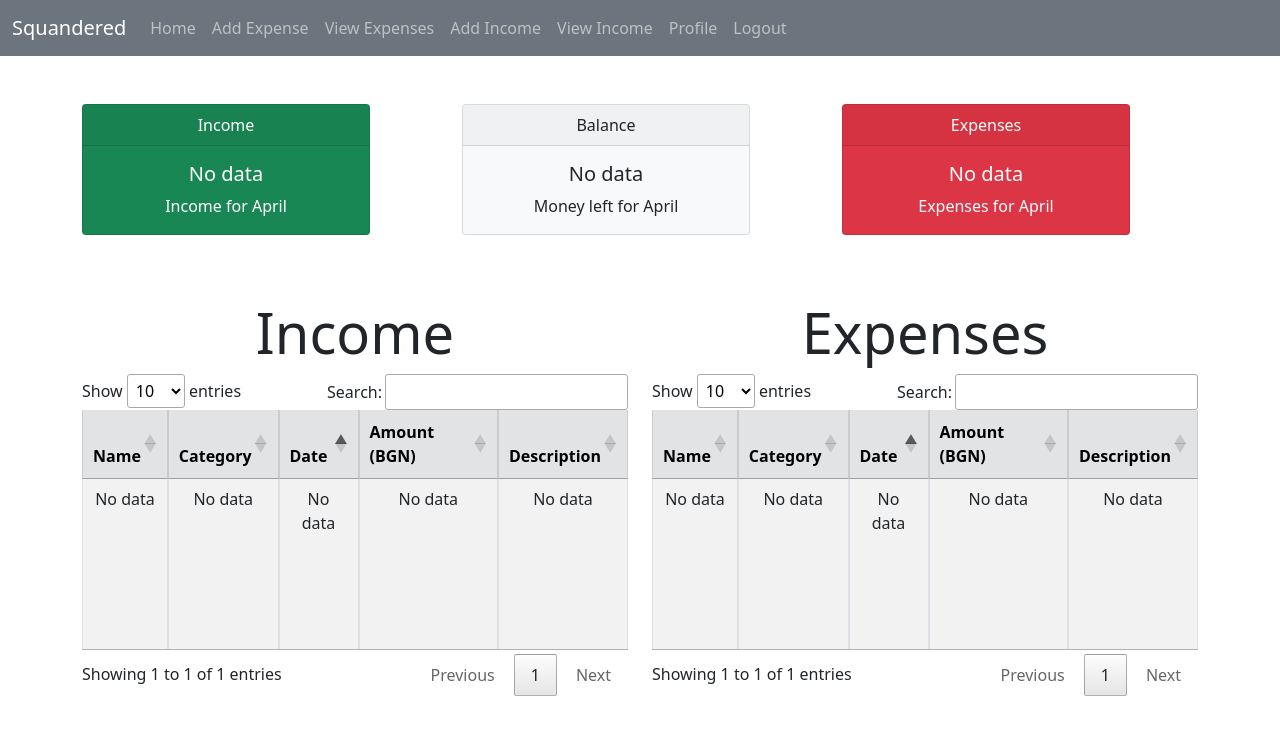
After one commit to kzborisov/squandered, a Django app: page /transaction/details/04/ in a window 1280 px wide. The commit adds this page. Shown: the top 735 px of the page. Run offline with Django 4.2, Linux system fonts and the light colour scheme; a user stored in the database is signed in; tables that the repository leaves empty hold one stand-in row (values such as "Sample post"); some libraries are stand-ins or nearby versions.

Commit message:
Added transaction details per month

```diff
--- a/squandered/account/views.py
+++ b/squandered/account/views.py
@@ -31,6 +31,9 @@ class ProfileLoginView(auth_views.LoginView):
     form_class = ProfileLoginForm
 
     def get_success_url(self):
+        next = self.request.GET.get('next', None)
+        if next:
+            return next
         return reverse_lazy('index')
 
 
--- a/squandered/settings.py
+++ b/squandered/settings.py
@@ -1,5 +1,7 @@
 import os
 from pathlib import Path
+
+from django.urls import reverse_lazy
 
 BASE_DIR = Path(__file__).resolve().parent.parent
 
@@ -111,3 +113,5 @@ STATICFILES_STORAGE = 'whitenoise.storage.CompressedManifestStaticFilesStorage'
 DEFAULT_AUTO_FIELD = 'django.db.models.BigAutoField'
 
 AUTH_USER_MODEL = 'account.CustomUser'
+
+LOGIN_URL = reverse_lazy('profile login')
--- /dev/null
+++ b/squandered/transaction/templatetags/month_name.py
@@ -0,0 +1,10 @@
+import calendar
+
+from django import template
+
+register = template.Library()
+
+
+@register.filter
+def month_name(month_number):
+    return calendar.month_name[month_number]
--- a/squandered/transaction/urls.py
+++ b/squandered/transaction/urls.py
@@ -3,10 +3,11 @@ from django.urls import path
 from squandered.transaction import views
 
 urlpatterns = (
+    path('details/<int:month>/', views.TransactionDetailsPerMonthView.as_view(), name='transaction details per month'),
     path('add-expense/', views.AddExpenseView.as_view(), name='add expense'),
     path('add-expense-category/', views.AddExpenseCategoryView.as_view(), name='add expense category'),
     path('add-income/', views.AddIncomeView.as_view(), name='add income'),
     path('add-income-category/', views.AddIncomeCategoryView.as_view(), name='add income category'),
     path('expenses-details/', views.ExpensesDetailsView.as_view(), name='expenses details'),
-    path('income-details/', views.IncomeDetailsView.as_view(), name='income details')
+    path('income-details/', views.IncomeDetailsView.as_view(), name='income details'),
 )
--- a/squandered/transaction/views.py
+++ b/squandered/transaction/views.py
@@ -1,4 +1,6 @@
 from django.contrib.auth.mixins import LoginRequiredMixin
+from django.db.models import Sum
+from django.http import Http404
 from django.urls import reverse_lazy
 from django.views import generic as views
 
@@ -47,3 +49,36 @@ class IncomeDetailsView(LoginRequiredMixin, views.ListView):
     template_name = 'transaction/income-details.html'
     model = Income
     context_object_name = 'incomes'
+
+
+class TransactionDetailsPerMonthView(LoginRequiredMixin, views.ListView):
+    model = Expense
+    context_object_name = 'expenses'
+    template_name = 'transaction/transactions-per-month.html'
+
+    def dispatch(self, request, *args, **kwargs):
+        if self.kwargs['month'] not in range(1, 13):
+            raise Http404("Invalid month")
+        return super().dispatch(request, *args, **kwargs)
+
+    def get_queryset(self):
+        return super().get_queryset().filter(user_id=self.request.user.id).filter(date__month=self.kwargs['month'])
+
+    def get_context_data(self, **kwargs):
+        context = super().get_context_data(**kwargs)
+        incomes = Income.objects. \
+            filter(user_id=self.request.user.id). \
+            filter(date__month=self.kwargs['month'])
+
+        total_expenses = self.get_queryset().values('amount').aggregate(Sum('amount'))
+        total_income = incomes.values('amount').aggregate(Sum('amount'))
+
+        context['month'] = self.kwargs['month']
+        context['incomes'] = incomes
+
+        context['total_expense'] = total_expenses
+        context['total_income'] = total_income
+
+        if total_expenses['amount__sum'] and total_expenses['amount__sum']:
+            context['balance'] = total_income['amount__sum'] - total_expenses['amount__sum']
+        return context
--- a/templates/includes/navbar.html
+++ b/templates/includes/navbar.html
@@ -15,7 +15,7 @@
                         <a class="nav-link" href="{% url 'add expense' %}">Add Expense</a>
                     </li>
                     <li class="nav-item">
-                        <a class="nav-link" href="{% url 'expenses details' %}">View Expense</a>
+                        <a class="nav-link" href="{% url 'expenses details' %}">View Expenses</a>
                     </li>
                     <li class="nav-item">
                         <a class="nav-link" href="{% url 'add income' %}">Add Income</a>
--- /dev/null
+++ b/templates/transaction/transactions-per-month.html
@@ -0,0 +1,144 @@
+{% extends 'base.html' %}
+{% load month_name %}
+
+{% block content %}
+    <div class="container mt-5" style="text-align:center;">
+        <div class="row justify-content-center">
+            <div class="col-sm">
+                <div class="card text-white bg-success mb-3" style="max-width: 18rem;">
+                    <div class="card-header">Income</div>
+                    <div class="card-body">
+                        {% if total_income.amount__sum %}
+                            <h5 class="card-title">{{ total_income.amount__sum|floatformat:2 }} lv.</h5>
+                        {% else %}
+                            <h5 class="card-title">No data</h5>
+                        {% endif %}
+                        <p class="card-text">Income for {{ month|month_name }}</p>
+                    </div>
+                </div>
+            </div>
+            <div class="col-sm">
+                <div class="card bg-light mb-3" style="max-width: 18rem;">
+                    <div class="card-header">Balance</div>
+                    <div class="card-body">
+                        {% if balance %}
+                            <h5 class="card-title">{{ balance|floatformat:2 }} lv.</h5>
+                        {% else %}
+                            <h5 class="card-title">No data</h5>
+                        {% endif %}
+                        <p class="card-text">Money left for {{ month|month_name }}</p>
+                    </div>
+                </div>
+            </div>
+            <div class="col-sm">
+                <div class="card text-white bg-danger mb-3" style="max-width: 18rem;">
+                    <div class="card-header">Expenses</div>
+                    <div class="card-body">
+                        {% if total_expense.amount__sum %}
+                            <h5 class="card-title">{{ total_expense.amount__sum|floatformat:2 }} lv.</h5>
+                        {% else %}
+                            <h5 class="card-title">No data</h5>
+                        {% endif %}
+                        <p class="card-text">Expenses for {{ month|month_name }}</p>
+                    </div>
+                </div>
+            </div>
+        </div>
+    </div>
+
+    <div class="container mt-5" style="text-align:center;">
+        <div class="row justify-content-center">
+            <div class="col-sm">
+                <h4 class="display-4">Income</h4>
+                <table id="sortable-income" class="table table-striped table-responsive table-bordered"
+                       style="min-height:30vh;">
+                    <thead class="table-secondary">
+                    <tr>
+                        <th scope="col">Name</th>
+                        <th scope="col">Category</th>
+                        <th scope="col">Date</th>
+                        <th scope="col">Amount (BGN)</th>
+                        <th scope="col">Description</th>
+
+                    </tr>
+                    </thead>
+                    <tbody>
+                    {% for income in incomes %}
+                        <tr>
+                            <td>{{ income.name }}</td>
+                            <td>{{ income.category.name }}</td>
+                            <td>{{ income.date }}</td>
+                            <td>{{ income.amount }}</td>
+                            {% if income.description %}
+                                <td>{{ income.description }}</td>
+                            {% else %}
+                                <td>No description</td>
+                            {% endif %}
+                        </tr>
+                    {% empty %}
+                        <tr>
+                            <td>No data</td>
+                            <td>No data</td>
+                            <td>No data</td>
+                            <td>No data</td>
+                            <td>No data</td>
+                        </tr>
+                    {% endfor %}
+                    </tbody>
+                </table>
+            </div>
+            <div class="col-sm">
+                <h4 class="display-4">Expenses</h4>
+                <table id="sortable-expenses" class="table table-striped table-responsive table-bordered"
+                       style="min-height:30vh;">
+                    <thead class="table-secondary">
+                    <tr>
+                        <th scope="col">Name</th>
+                        <th scope="col">Category</th>
+                        <th scope="col">Date</th>
+                        <th scope="col">Amount (BGN)</th>
+                        <th scope="col">Description</th>
+
+                    </tr>
+                    </thead>
+                    <tbody>
+                    {% for expense in expenses %}
+                        <tr>
+                            <td>{{ expense.name }}</td>
+                            <td>{{ expense.category.name }}</td>
+                            <td>{{ expense.date }}</td>
+                            <td>{{ expense.amount }}</td>
+                            {% if expense.description %}
+                                <td>{{ expense.description }}</td>
+                            {% else %}
+                                <td>No description</td>
+
+                            {% endif %}
+                        </tr>
+                    {% empty %}
+                        <tr>
+                            <td>No data</td>
+                            <td>No data</td>
+                            <td>No data</td>
+                            <td>No data</td>
+                            <td>No data</td>
+                        </tr>
+                    {% endfor %}
+                    </tbody>
+                </table>
+            </div>
+        </div>
+    </div>
+
+    <script type="text/javascript" src="https://cdn.datatables.net/v/dt/dt-1.11.5/datatables.min.js"></script>
+    <script>
+        $(document).ready(function () {
+            $('#sortable-income').DataTable({
+                "order": [[2, "asc"]]
+            });
+            $('#sortable-expenses').DataTable({
+                "order": [[2, "asc"]]
+            });
+        });
+    </script>
+{% endblock %}
```
Also changed, not shown: templates/main/index.html (+24 -4 lines), squandered/transaction/templatetags/__init__.py (added).
